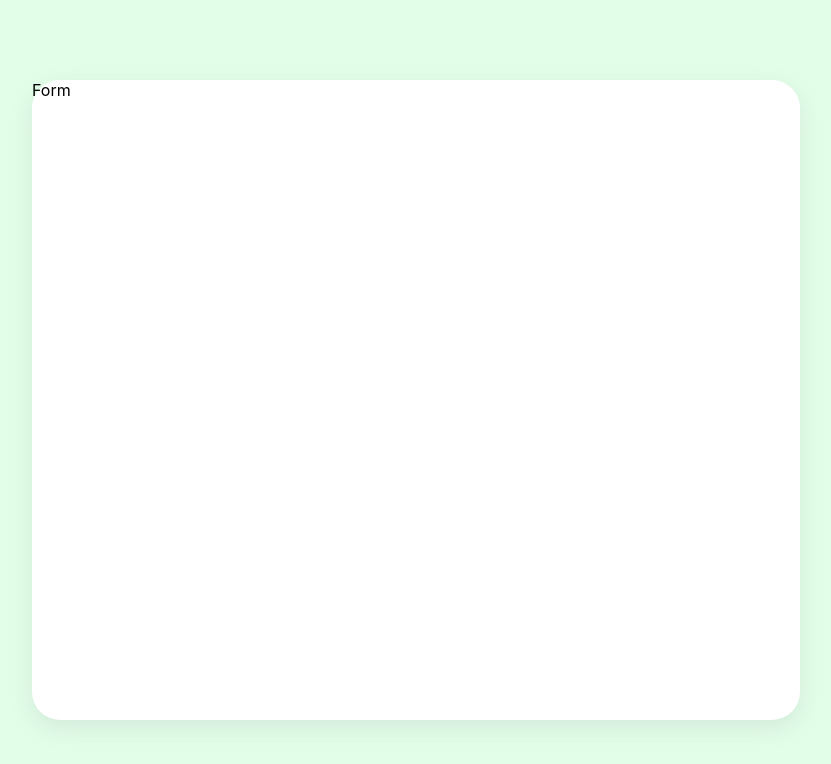
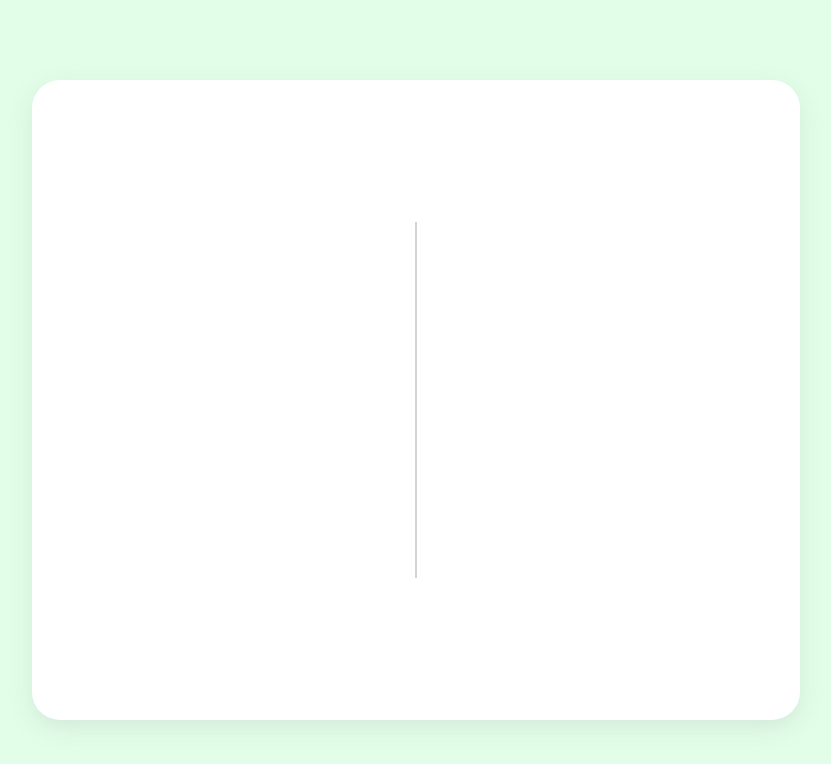
Before and after one commit to Gathoni-Wanjira/Leave-Tracker-Frontend, a React (Create React App) app: page / in a window 1280 px wide. Shown: the top 764 px of the page, without its empty margins (224-1055 px from the left). Built offline with nearby package versions, Linux system fonts and the light colour scheme.

Commit message:
Borderline Container

```diff
--- a/src/App.css
+++ b/src/App.css
@@ -1,4 +1,4 @@
-*{
+* {
   box-sizing: border-box;
 }
 .App {
@@ -16,5 +16,27 @@
   background-color: #fff;
   border-radius: 28px;
   box-shadow: rgba(149, 157, 165, 0.2) 0px 8px 24px;
+  display: grid;
+  grid-template-columns: 1fr auto 1fr;
+  grid-template-rows: 1fr;
+  padding: 24px;
+}
+.borderLine {
+  display: flex;
+  position: relative;
+  justify-content: center;
+  align-items: center;
+
 
 }
+.borderLine div {
+  width: 2px;
+  height: 60%;
+  background-color: lightgray;
+}
+.leftModal {
+
+}
+.rightModal {
+
+}
--- a/src/Components/Form.js
+++ b/src/Components/Form.js
@@ -3,7 +3,17 @@ import React from 'react'
 function Form() {
   return (
     <div className='modaldiv'>
-        Form
+
+        <div className='leftModal'>
+
+        </div>
+        <div className='borderLine'>
+            <div>
+            </div>
+        </div>
+        <div className='rightModal'>
+
+        </div>
 
     </div>
   )
```
